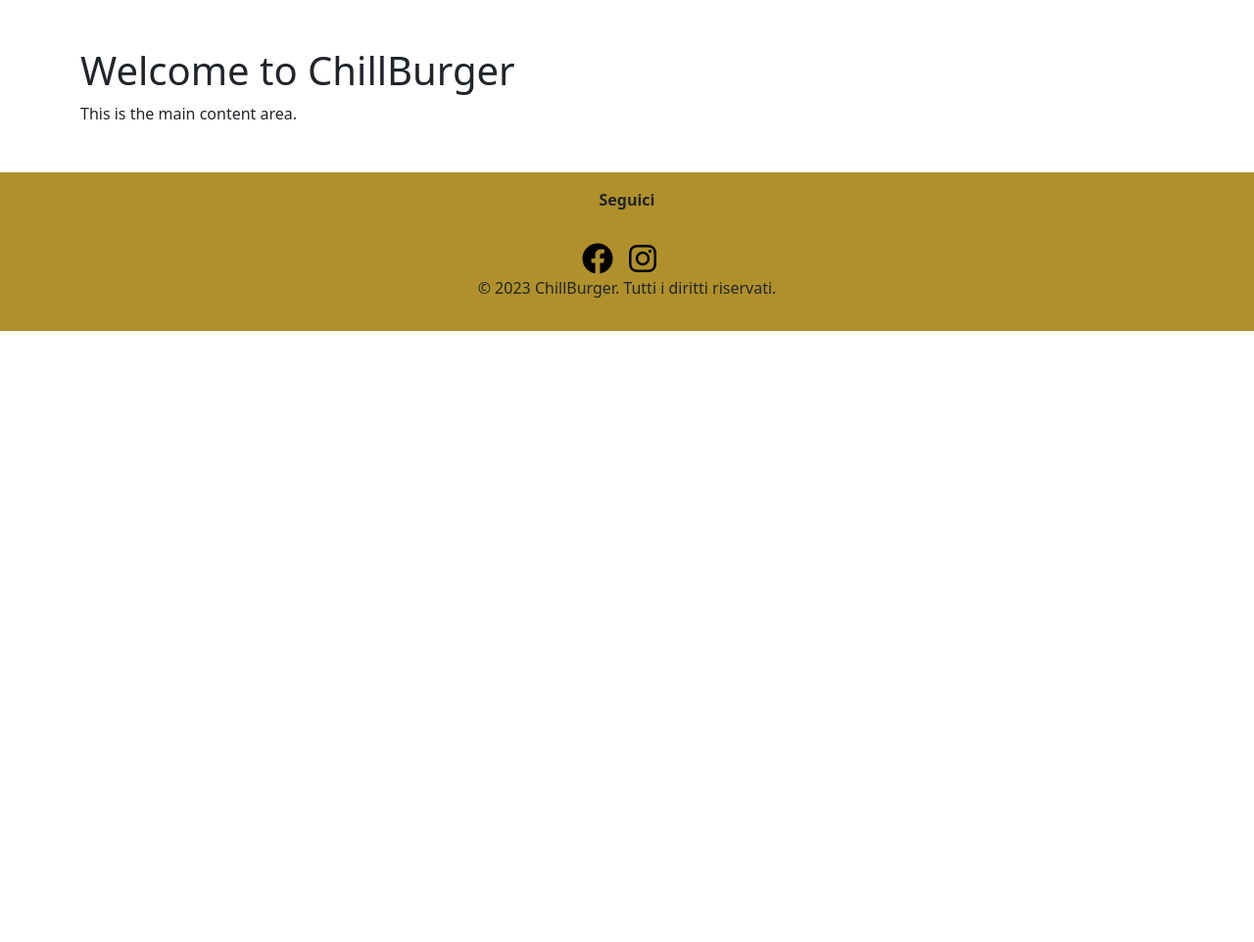
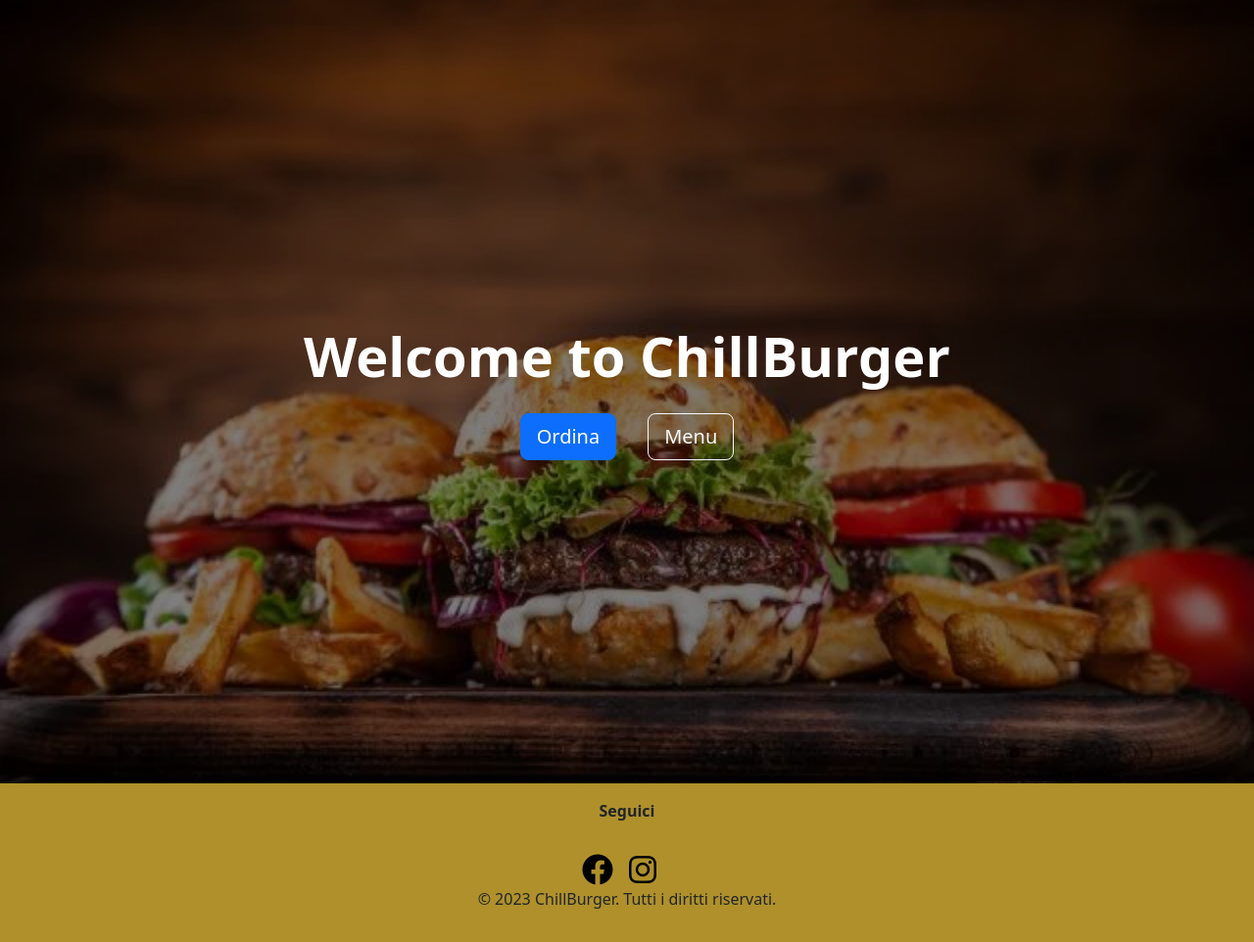
Before and after one commit to Filoferro03/ChillBurgerWebProject, a PHP site: page / in a window 1280 px wide. Shown: the part 108-1070 px from the top of the page at 98% size. Before the commit the page ends 446 px from the top, so only its background shows below. Run offline with PHP 8.4, Linux system fonts and the light colour scheme.

Commit message:
created the homepage background

```diff
--- a/chillburger/template/homepage.php
+++ b/chillburger/template/homepage.php
@@ -1,5 +1,15 @@
 <!-- Main content goes here -->
-<section class="container my-5">
-    <h1>Welcome to ChillBurger</h1>
-    <p>This is the main content area.</p>
+<section class="hero-section d-flex flex-column justify-content-center align-items-center text-center">
+    <div class="hero-overlay"></div>
+    <div class="hero-content container">
+        <h1 class="fw-bold display-4 mb-4">Welcome to ChillBurger</h1>
+        <div class="d-flex flex-column flex-md-row justify-content-center align-items-center gap-3">
+            <button type="button" class="btn btn-primary btn-lg me-md-3 mb-3 mb-md-0">Ordina</button>
+            <button type="button" class="btn btn-outline-light btn-lg">Menu</button>
+        </div>
+    </div>
 </section>
+
+<?php
+
+?>
```
Also changed, not shown: chillburger/resources/homepage.png (deleted).
